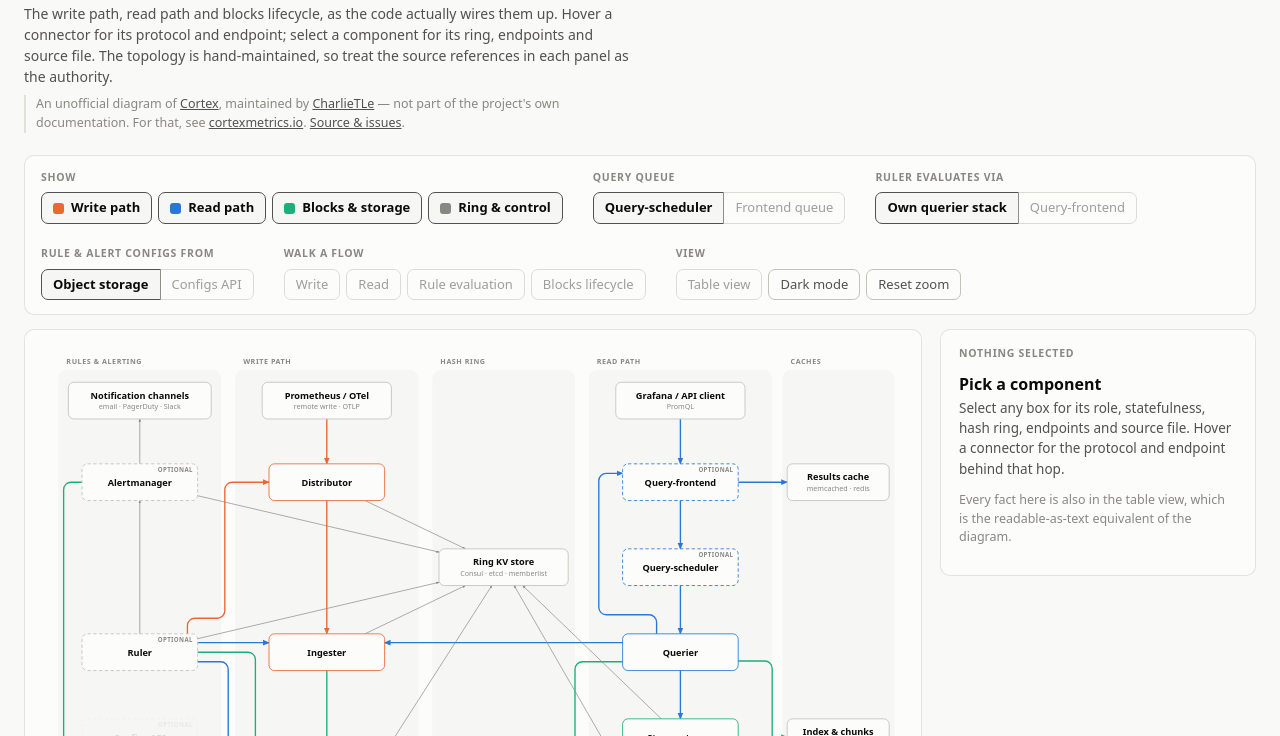
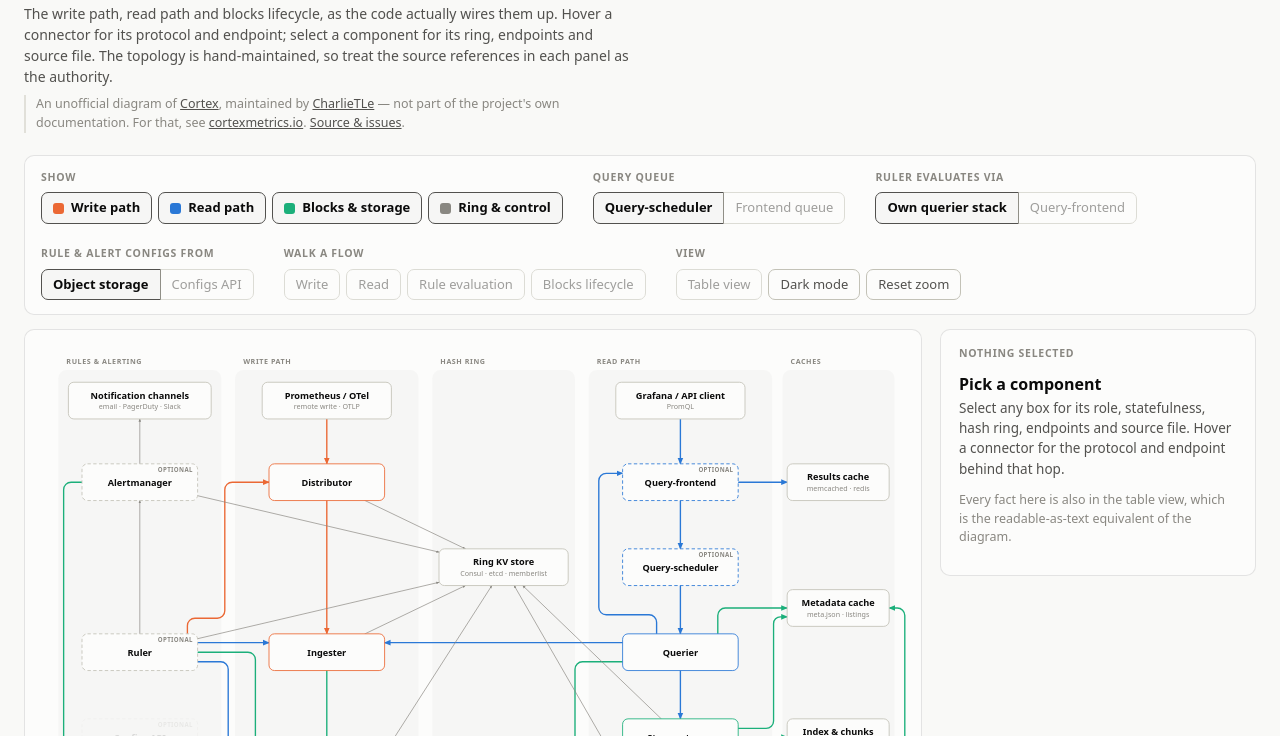
Before and after one commit to CharlieTLe/cortex-architecture, a website: page index.html in a window 1280 px wide. Shown: the part 64-800 px from the top of the page. Drawn offline with nearby package versions, Linux system fonts and the light colour scheme.

Commit message:
Move the metadata cache into the Caches lane
It was grouped with object storage and the blocks lifecycle, which was layout
convenience rather than meaning: one of its three consumers is the compactor,
which is drawn in the bottom band, so putting the cache there made every edge
short. But the index cache, the chunks cache and the metadata cache are siblings
under blocks-storage.bucket-store.* (pkg/storage/tsdb/config.go:364-366), and
having two of them in a lane called Caches with the third somewhere else read as
a mistake rather than a distinction.

All three now sit together. The querier and store-gateway edges stay short and
cross nothing: the querier leaves its top edge, and the store-gateway leaves its
right edge above the chunk-cache link and runs up the corridor left of the caches
column. The compactor's edge is the price -- it now goes under the storage band,
along the bottom and up the right margin. It is long, but it crosses nothing, and
an honest grouping is worth more than a short line.

Signed-off-by: Charlie Le <charlie_le@apple.com>

```diff
--- a/index.html
+++ b/index.html
@@ -514,7 +514,7 @@
     role: "Two caches sitting in front of the blocks: the index cache holds postings and series, the chunks cache holds chunk byte ranges.",
     detail: "The index cache is store-gateway only (-blocks-storage.bucket-store.index-cache). The chunks cache is shared — the querier configures it too, alongside the parquet-labels cache when the parquet queryable is enabled." },
   { id: "metadata-cache", label: "Metadata cache", sub: "meta.json · listings",
-    cat: "infra", x: 1187, y: 800, w: 150,
+    cat: "infra", x: 1187, y: 400, w: 150,
     role: "Caches the bucket's metadata operations, so working out which blocks exist does not mean listing object storage over and over.",
     detail: "Holds meta.json content, existence and attributes, the block index's attributes, the bucket index, and the tenant, block and chunk listings — plus the compactor's partitioned-group listings. Configured under -blocks-storage.bucket-store.metadata-cache; backends are in-memory, memcached or redis, and can be stacked into levels. The bucket index is cached by content only: its existence deliberately is not, so a freshly written index gets picked up promptly." },
   { id: "postgres", label: "PostgreSQL", cat: "infra", x: 160, y: 800, w: 150,
@@ -624,18 +624,18 @@
     protocol: "object storage API", endpoint: "alerts/<tenant> · alertmanager/<tenant>/",
     note: "Per-tenant configuration, plus full and gossiped notification state." },
   { id: "qr>mcache", from: "querier", to: "metadata-cache", path: "blocks",
-    fromSide: "right", fromOff: 13, toSide: "left", toOff: -13,
-    route: [[1090, 478], [1090, 787]],
+    fromSide: "top", fromOff: 55, toSide: "left",
+    route: [[1010, 400]],
     protocol: "memcached / redis", endpoint: "read + write",
     note: "Block metadata and the bucket index, so planning a query does not mean re-listing the bucket." },
   { id: "sg>mcache", from: "store-gateway", to: "metadata-cache", path: "blocks",
-    fromSide: "right", fromOff: 13, toSide: "left", toOff: 13,
-    route: [[1075, 603], [1075, 813]],
+    fromSide: "right", fromOff: -13, toSide: "left", toOff: 13,
+    route: [[1092, 577], [1092, 413]],
     protocol: "memcached / redis", endpoint: "read + write",
     note: "The store-gateway shares this cache with the querier and the compactor — all three discover blocks through it." },
   { id: "comp>mcache", from: "compactor", to: "metadata-cache", path: "blocks",
-    fromSide: "bottom", toSide: "bottom",
-    route: [[400, 868], [1187, 868]],
+    fromSide: "bottom", toSide: "right",
+    route: [[400, 868], [1285, 868], [1285, 400]],
     protocol: "memcached / redis", endpoint: "read + write",
     note: "The compactor and its blocks cleaner cache tenant and block listings, meta.json attributes, and partitioned-group listings." },
   { id: "sg>ccache", from: "store-gateway", to: "chunk-cache", path: "blocks",
```
